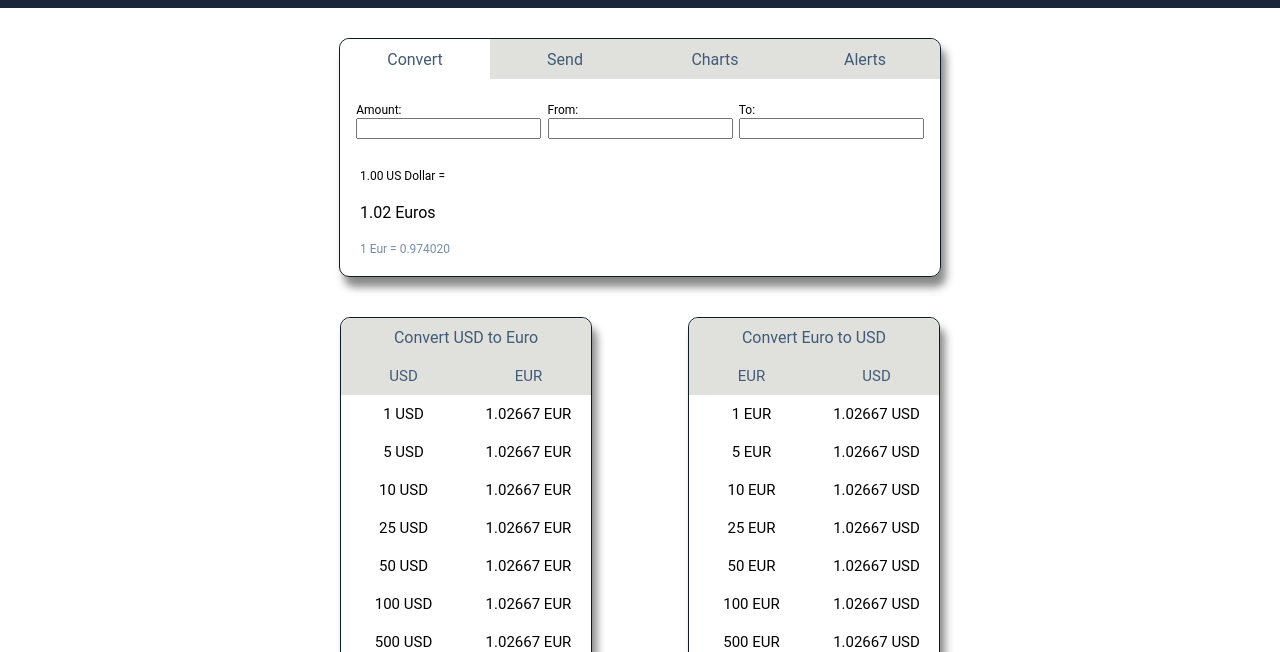
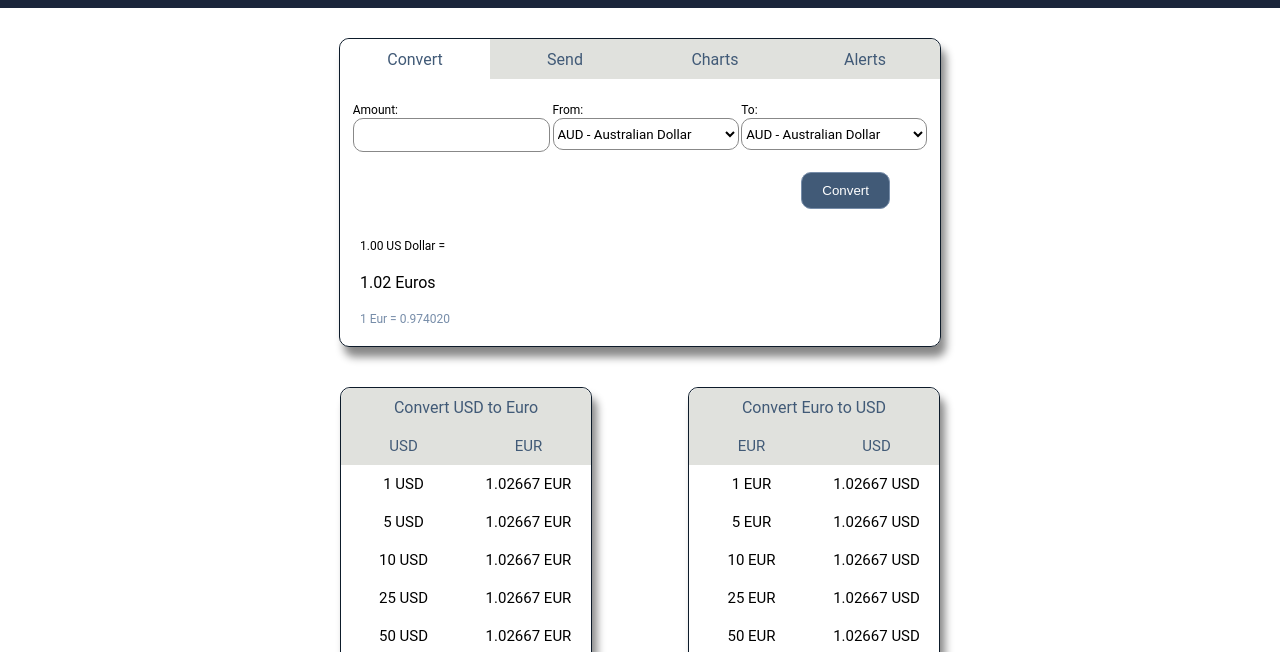
Before and after one commit to jbhumph/currency_converter, a plain HTML site: page index.html in a window 1280 px wide. Shown: the part 143-795 px from the top of the page. Drawn offline with Linux system fonts and the light colour scheme.

Commit message:
Reworked Layout and imported images .

```diff
--- a/index.html
+++ b/index.html
@@ -40,12 +40,39 @@
                 </div>
                 <div>
                     <label for="from">From:</label><br>
-                    <input type="text" id="from">
+                    <select name="from_menu" id="from">
+                        <option value="AUD">AUD - Australian Dollar</option>
+                        <option value="CAD">CAD - Canadian Dollar</option>
+                        <option value="CLP">CLP - Chilean Peso</option>
+                        <option value="CNY">CNY - Chinese Yuan</option>
+                        <option value="EUR">EUR - Euro</option>
+                        <option value="GBP">GBP - British Pound Sterling</option>
+                        <option value="INR">INR - Indian Rupee</option>
+                        <option value="JPY">JPY - Japanese Yen</option>
+                        <option value="RUB">RUB - Russian Ruble</option>
+                        <option value="USD">USD - US Dollar</option>
+                        <option value="ZAR">ZAR - South African Rand</option>
+                    </select>
                 </div>
                 <div>
                     <label for="to">To:</label><br>
-                    <input type="text" id="to">
+                    <select name="to_menu" id="to">
+                        <option value="AUD">AUD - Australian Dollar</option>
+                        <option value="CAD">CAD - Canadian Dollar</option>
+                        <option value="CLP">CLP - Chilean Peso</option>
+                        <option value="CNY">CNY - Chinese Yuan</option>
+                        <option value="EUR">EUR - Euro</option>
+                        <option value="GBP">GBP - British Pound Sterling</option>
+                        <option value="INR">INR - Indian Rupee</option>
+                        <option value="JPY">JPY - Japanese Yen</option>
+                        <option value="RUB">RUB - Russian Ruble</option>
+                        <option value="USD">USD - US Dollar</option>
+                        <option value="ZAR">ZAR - South African Rand</option>
+                    </select>
                 </div>
+            </div>
+            <div class="main_box_button">
+                <button class="convert">Convert</button>
             </div>
             <div class="main_box_response">
                 <div id="resp_init">1.00 US Dollar =</div>
--- a/style.css
+++ b/style.css
@@ -120,6 +120,38 @@ body {
     font-size: 12px;
 }
 
+input {
+    font-family: "roboto", sans-serif;
+    border: 1px solid #888888;
+    border-radius: 10px;
+    background-color: white;
+    height: 30px;
+}
+
+select {
+    font-family: "roboto", sans-serif;
+    border: 1px solid #888888;
+    border-radius: 10px;
+    background-color: white;
+    height: 30px;
+    box-sizing: content-box;
+}
+
+.main_box_button {
+    display: flex;
+    padding: 10px;
+    width: 90%;
+    justify-content: end;
+}
+
+.convert {
+    background-color: #415a77;
+    border: 1px solid #778da9;
+    border-radius: 10px;
+    color: white;
+    padding: 10px 20px;
+}
+
 .main_box_response {
     display: flex;
     flex-direction: column;
```
Also changed, not shown: script.js (+5 -83 lines), images/arrows-left-right-black.svg (added), images/arrows-left-right-dark.svg (added), images/arrows-left-right-light.svg (added).
